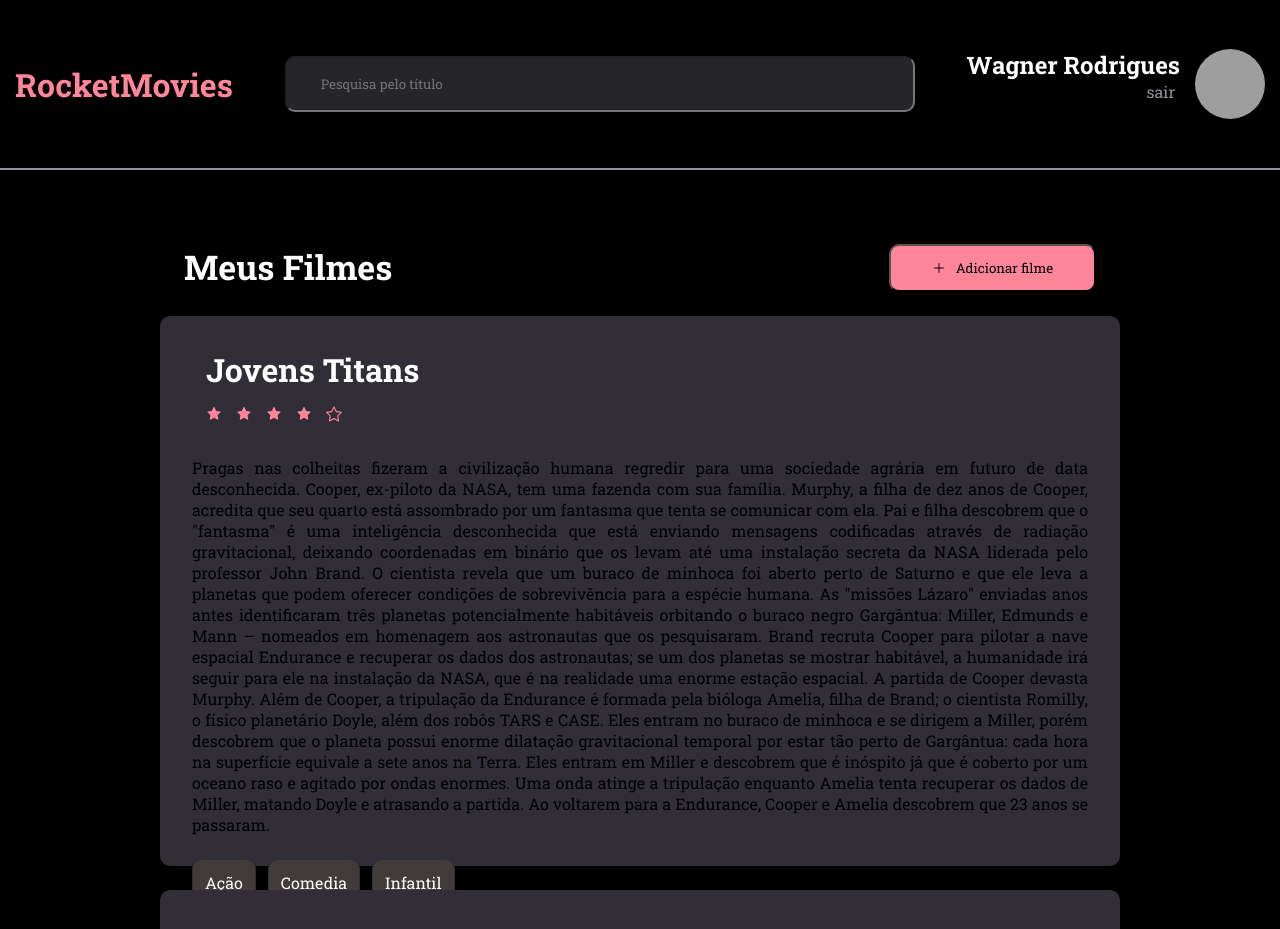
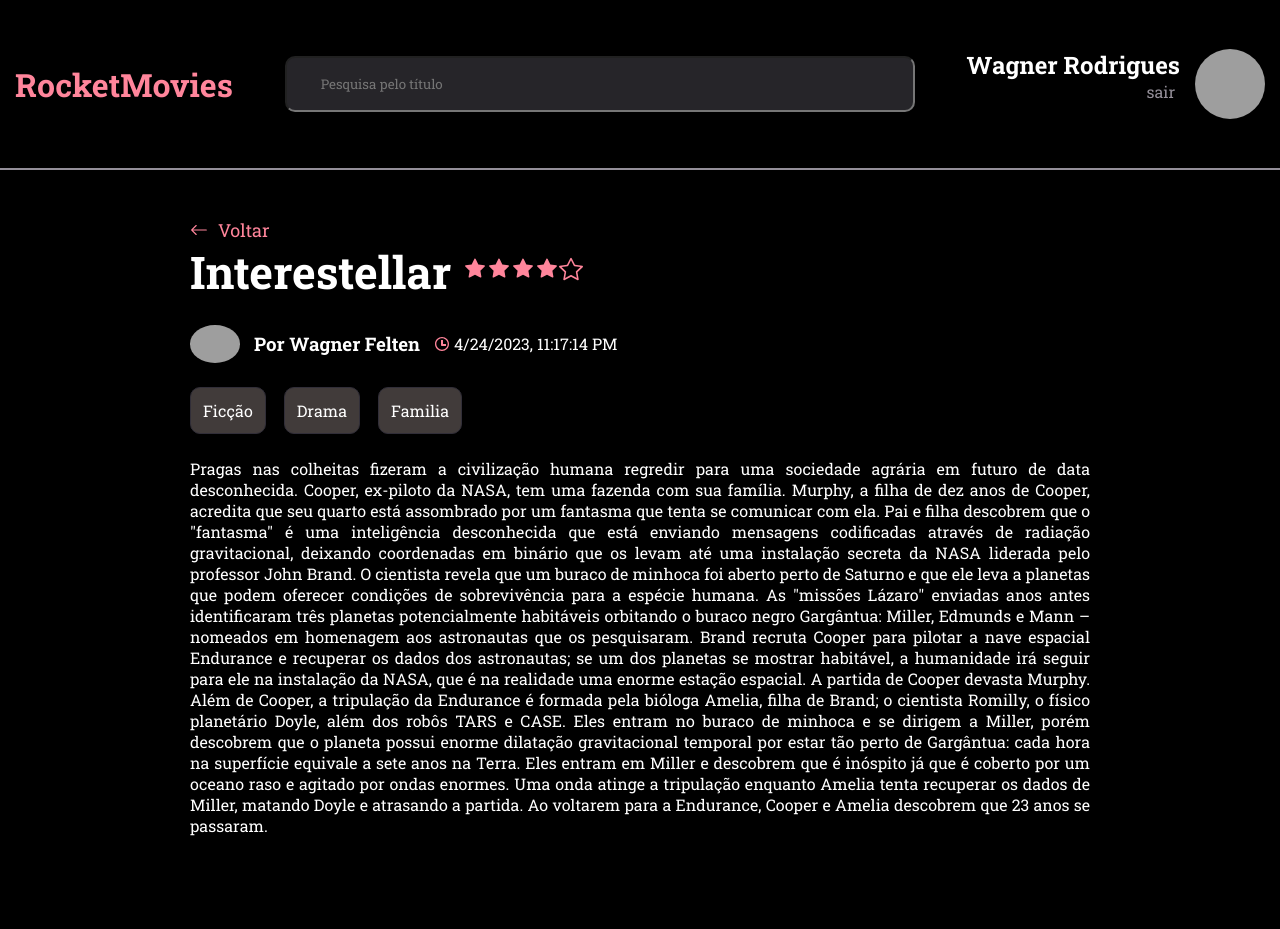
Before and after one commit to wagnerfelten/RocketMovies, a React (Vite) app: page / in a window 1280 px wide. Shown: the top 929 px of the page. After the commit the page ends 836 px from the top, so only its background shows below. Built offline with nearby package versions, Linux system fonts and the light colour scheme; grey boxes are pictures that could not be loaded.

Commit message:
Finalizado o moviePreview

```diff
--- a/src/index.css
+++ b/src/index.css
@@ -7,4 +7,5 @@
 
 body{
     background-color: black;
+
 }
--- a/src/main.jsx
+++ b/src/main.jsx
@@ -1,6 +1,6 @@
 import React from 'react';
 import ReactDOM from 'react-dom/client';
-import Home from './pages/Home';
+import Home from './pages/MoviePreview';
 import './index.css';
 
 ReactDOM.createRoot(document.getElementById('root')).render(
--- a/src/pages/Home/index.jsx
+++ b/src/pages/Home/index.jsx
@@ -1,8 +1,7 @@
-import {Container, Main, Section, ContentNotes} from "./style"
+import { Container, Main, Section, ContentNotes } from "./style";
 import Header from "../../components/Header";
 import Button from "../../components/Button";
 import NewNotes from "../../components/NewNotas";
-
 
 function Home() {
   return (
@@ -10,18 +9,17 @@
       <Header />
 
       <Main>
-         <Section>
-            <h1>Meus Filmes</h1>
+        <Section>
+          <h1>Meus Filmes</h1>
 
-            <Button  title="Adicionar filme" />
-         </Section>
+          <Button title="Adicionar filme" />
+        </Section>
 
         <ContentNotes>
-        <NewNotes title="Jovens Titans"/>
+          <NewNotes title="Jovens Titans" />
+          <NewNotes title="Jovens Titans" />
+        </ContentNotes>
 
-        <NewNotes title="Tudo mundo em panico"/>
-
-        </ContentNotes>
       </Main>
     </Container>
   );
--- a/src/pages/Home/style.js
+++ b/src/pages/Home/style.js
@@ -13,6 +13,7 @@
 
     display: flex;
     flex-direction: column;
+
 `;
 
 export const Section = styled.section `
@@ -34,4 +35,6 @@
     display: flex;
     flex-direction: column;
     gap: 24px;
+
+
 `;
--- a/src/pages/MoviePreview/index.jsx
+++ b/src/pages/MoviePreview/index.jsx
@@ -1,4 +1,4 @@
-import { Container, Main, Section, Data, Tags } from "./style";
+import { Container, Main, Section, Data, Tags, Content } from "./style";
 import { BsArrowLeft } from "react-icons/bs";
 import { AiFillStar } from "react-icons/ai";
 import { GoClock } from "react-icons/go";
@@ -21,20 +21,24 @@
         </button>
 
         <Section>
-          <div>
+          <Content>
             <h1>Interestellar</h1>
+            <p>
               <AiFillStar />
               <AiFillStar />
               <AiFillStar />
               <AiFillStar />
               <BsStar />
-          </div>
+            </p>
+          </Content>
 
           <Data>
             <img src="https://github.com/wagnerfelten.png" />
             <h3>Por Wagner Felten</h3>
+            <div>
+              <GoClock />
               <p>{date}</p>
-            <GoClock />
+            </div>
           </Data>
 
           <Tags>
@@ -42,6 +46,39 @@
             <Tag title="Drama" />
             <Tag title="Familia" />
           </Tags>
+
+          <p>
+            Pragas nas colheitas fizeram a civilização humana regredir para uma
+            sociedade agrária em futuro de data desconhecida. Cooper, ex-piloto
+            da NASA, tem uma fazenda com sua família. Murphy, a filha de dez
+            anos de Cooper, acredita que seu quarto está assombrado por um
+            fantasma que tenta se comunicar com ela. Pai e filha descobrem que o
+            "fantasma" é uma inteligência desconhecida que está enviando
+            mensagens codificadas através de radiação gravitacional, deixando
+            coordenadas em binário que os levam até uma instalação secreta da
+            NASA liderada pelo professor John Brand. O cientista revela que um
+            buraco de minhoca foi aberto perto de Saturno e que ele leva a
+            planetas que podem oferecer condições de sobrevivência para a
+            espécie humana. As "missões Lázaro" enviadas anos antes
+            identificaram três planetas potencialmente habitáveis orbitando o
+            buraco negro Gargântua: Miller, Edmunds e Mann – nomeados em
+            homenagem aos astronautas que os pesquisaram. Brand recruta Cooper
+            para pilotar a nave espacial Endurance e recuperar os dados dos
+            astronautas; se um dos planetas se mostrar habitável, a humanidade
+            irá seguir para ele na instalação da NASA, que é na realidade uma
+            enorme estação espacial. A partida de Cooper devasta Murphy. Além de
+            Cooper, a tripulação da Endurance é formada pela bióloga Amelia,
+            filha de Brand; o cientista Romilly, o físico planetário Doyle, além
+            dos robôs TARS e CASE. Eles entram no buraco de minhoca e se dirigem
+            a Miller, porém descobrem que o planeta possui enorme dilatação
+            gravitacional temporal por estar tão perto de Gargântua: cada hora
+            na superfície equivale a sete anos na Terra. Eles entram em Miller e
+            descobrem que é inóspito já que é coberto por um oceano raso e
+            agitado por ondas enormes. Uma onda atinge a tripulação enquanto
+            Amelia tenta recuperar os dados de Miller, matando Doyle e atrasando
+            a partida. Ao voltarem para a Endurance, Cooper e Amelia descobrem
+            que 23 anos se passaram.
+          </p>
         </Section>
       </Main>
     </Container>
--- a/src/pages/MoviePreview/style.js
+++ b/src/pages/MoviePreview/style.js
@@ -1,21 +1,73 @@
 import styled from "styled-components";
 
-export const Container = styled.div `
-
+export const Container = styled.div`
+  color: white;
 `;
 
-export const Main = styled.main `
+export const Main = styled.main`
+  width: 900px;
+  margin: 0 auto;
+  margin-top: 48px;
+
+  > button {
+    background-color: black;
+    border: none;
+    color: #ff859b;
+    width: 100px;
+
+    font-size: 18px;
+    display: flex;
+    align-items: center;
+    gap: 10px;
+  }
 `;
 
-export const Section = styled.section `
-
+export const Section = styled.section`
+  > p {
+    margin-top: 24px;
+    text-align: justify;
+  }
 `;
 
-export const Data = styled.div `
+export const Content = styled.div`
+  display: flex;
+  flex-direction: row;
+  align-items: center;
+  gap: 12px;
+  font-size: 30px;
+  margin-bottom: 24px;
 
+  > p {
+    font-size: 24px;
+    color: #ff859b;
+  }
+`;
+
+export const Data = styled.div`
+  width: 500px;
+
+  display: flex;
+  align-items: center;
+  gap: 14px;
+
+  > img {
+    width: 50px;
+    border-radius: 50%;
+  }
+
+  > div {
+    display: flex;
+    align-items: center;
+    gap: 4px;
+
+    > svg {
+      color: #FF859b;
+    }
+  }
 `;
 
 export const Tags = styled.div`
-display: flex;
-gap: 18px;
+  display: flex;
+  gap: 18px;
+  margin-top: 24px;
 `;
```
Lines whose indentation alone changed are shown as unchanged.
